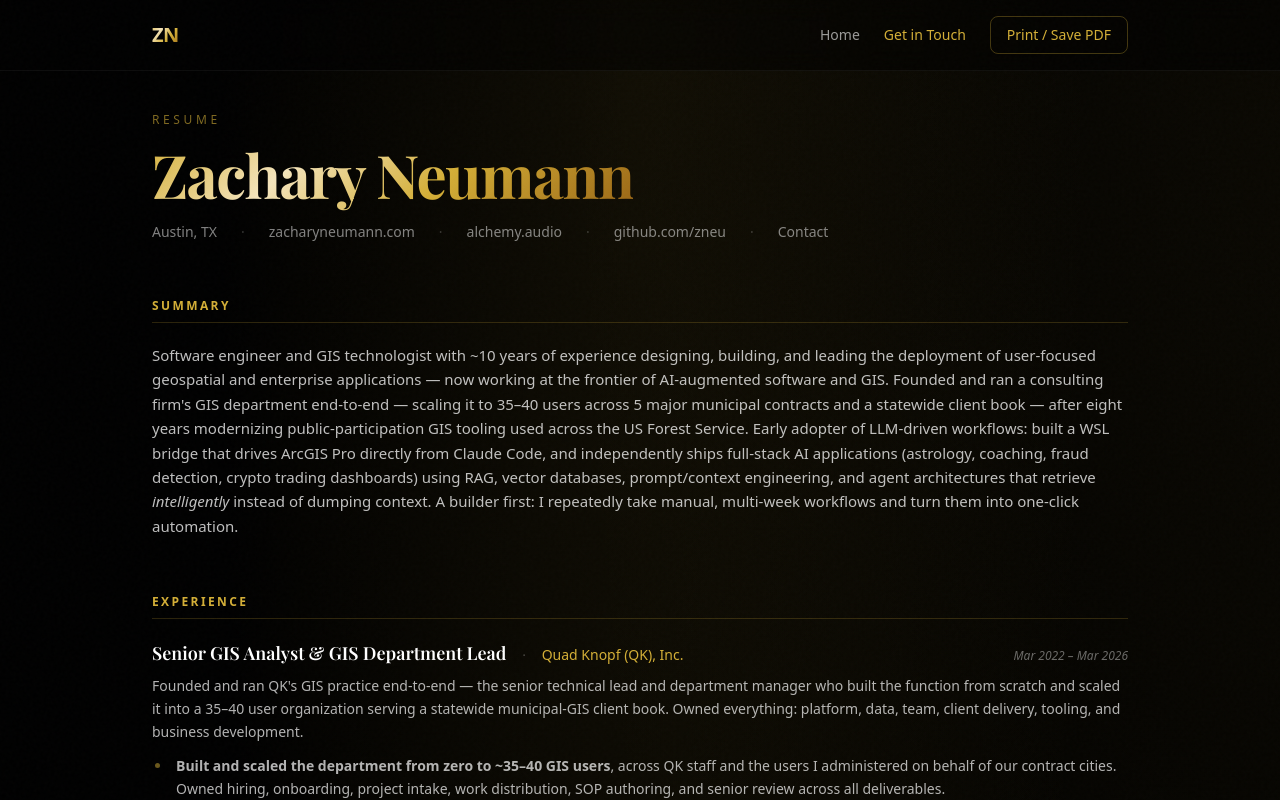
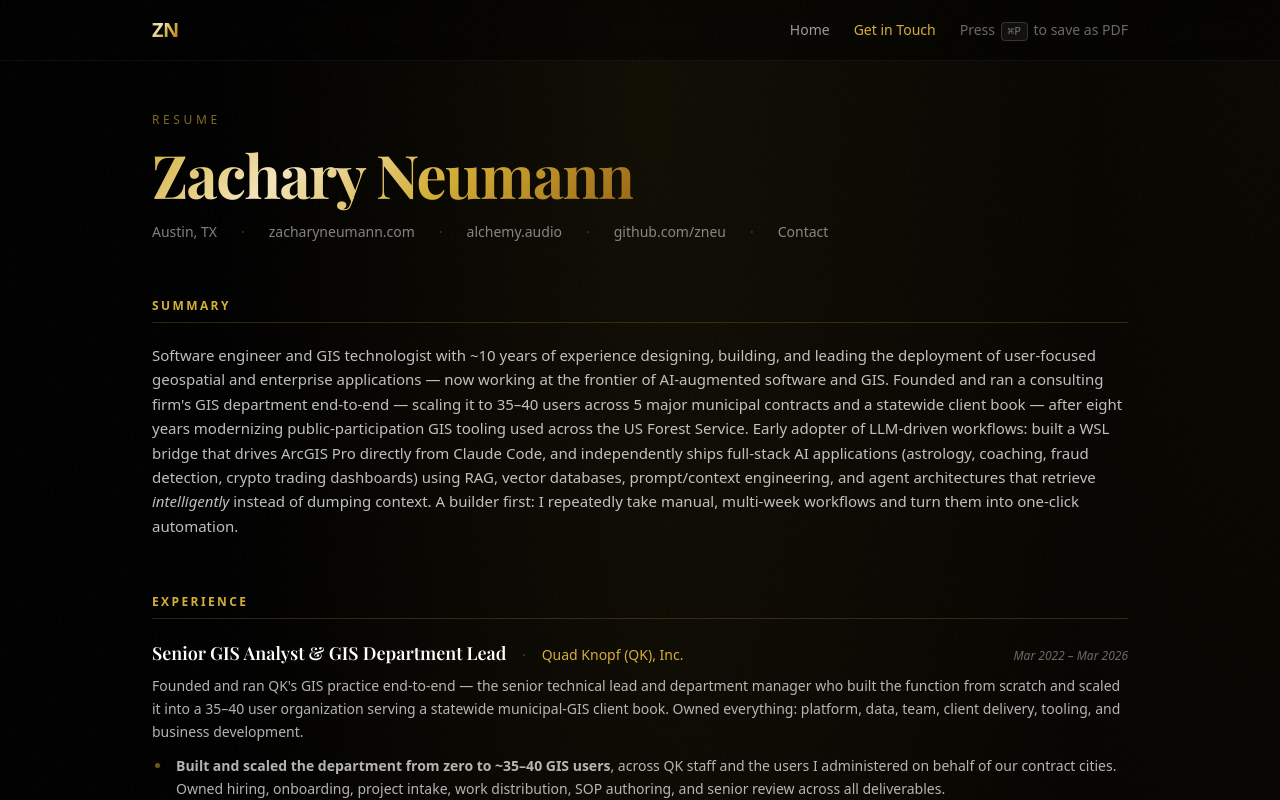
Before and after one commit to zneu/zachary, a Next.js app: page /resume in a window 1280 px wide. Shown: the top 800 px of the page. Built offline with nearby package versions, Linux system fonts and the light colour scheme; a web font is replaced by a local one.

Commit message:
Fix /resume build: replace onClick Print button with keyboard hint (Server Component compatible)

```diff
--- a/src/app/resume/page.tsx
+++ b/src/app/resume/page.tsx
@@ -33,14 +33,9 @@ export default function ResumePage() {
             >
               Get in Touch
             </Link>
-            <button
-              onClick={() => {
-                if (typeof window !== "undefined") window.print();
-              }}
-              className="hidden sm:inline-block text-sm px-4 py-2 border border-[#d4af37]/30 text-[#d4af37] rounded-lg hover:bg-[#d4af37]/10 transition-colors"
-            >
-              Print / Save PDF
-            </button>
+            <span className="hidden sm:inline-block text-sm text-white/40">
+              Press <kbd className="px-1.5 py-0.5 mx-0.5 text-[11px] border border-white/15 rounded bg-white/5">⌘P</kbd> to save as PDF
+            </span>
           </div>
         </div>
       </nav>
```
